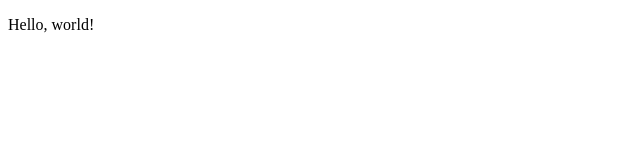
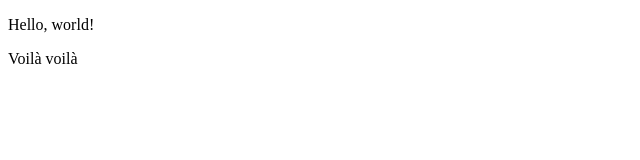
Before and after one commit to haddadlys/exmple_git, a plain HTML site: page index.html in a window 1280 px wide. Shown: the full height of the page, 0-640 px from the left. Drawn offline with Linux system fonts and the light colour scheme.

Commit message:
add line to index.html

```diff
--- a/index.html
+++ b/index.html
@@ -8,5 +8,6 @@
 </head>
 <body>
     <p>Hello, world!</p>
+    <p>Voilà voilà</p>
 </body>
 </html>
```
